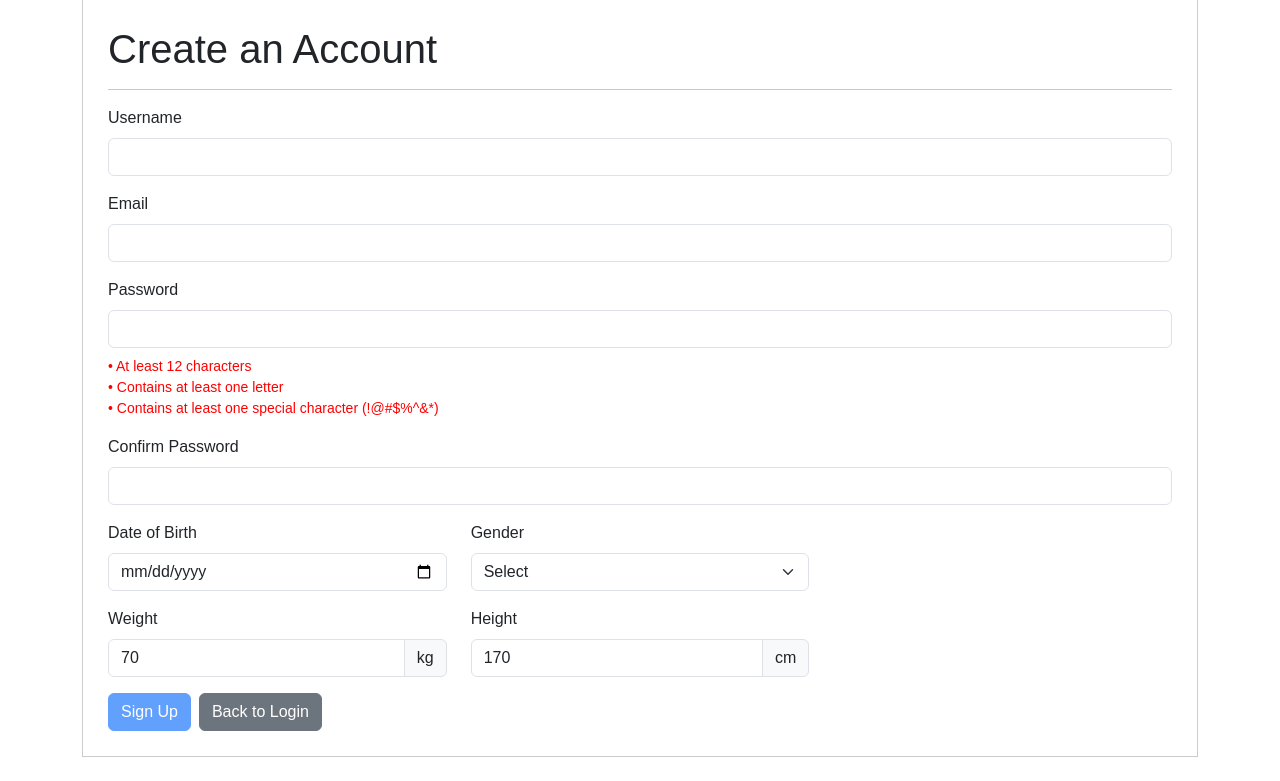
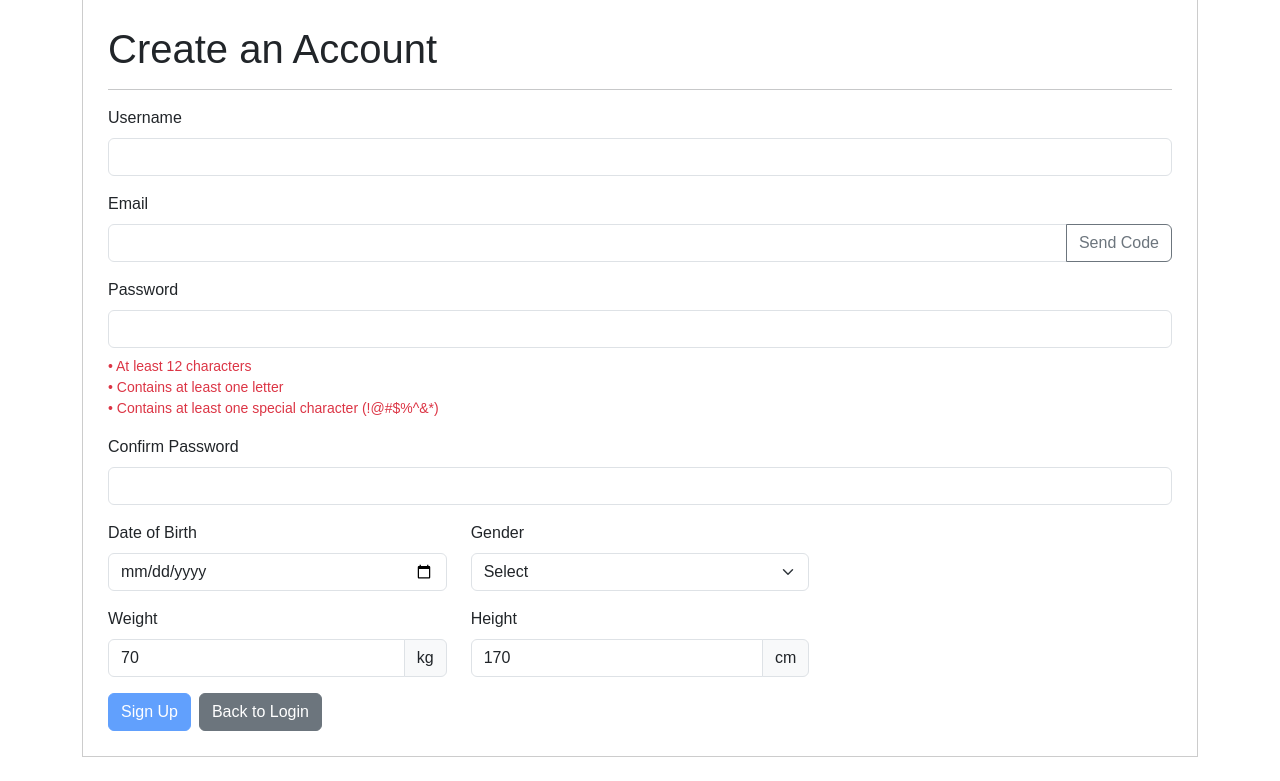
Before and after one commit to nhuntkn/CITS3403-Agile-Web-Development, a Flask app: page /signup in a window 1280 px wide. Shown: the part 145-926 px from the top of the page. Run offline with Flask 3, Linux system fonts and the light colour scheme; some libraries are stand-ins or nearby versions.

Commit message:
verify email when signup, merge conflicts, testing, validate height

```diff
--- a/app.py
+++ b/app.py
@@ -102,6 +102,40 @@ def clear_reset_session():
     session.pop("reset_attempts", None)
     session.pop("reset_verified", None)
 
+
+def send_verification_email(to_email, code):
+    if not app.config["MAIL_USERNAME"] or not app.config["MAIL_PASSWORD"]:
+        raise RuntimeError("Email credentials are not configured")
+
+    msg = EmailMessage()
+    msg["Subject"] = "Email Verification Code"
+    msg["From"] = app.config["MAIL_USERNAME"]
+    msg["To"] = to_email
+    msg.set_content(
+        f"Your verification code is: {code}\n\n"
+        "This code will expire in 5 minutes.\n"
+        "If you did not sign up, please ignore this email."
+    )
+
+    with smtplib.SMTP_SSL("smtp.gmail.com", 465) as smtp:
+        smtp.login(app.config["MAIL_USERNAME"], app.config["MAIL_PASSWORD"])
+        smtp.send_message(msg)
+
+
+def clear_signup_session():
+    session.pop("signup_code", None)
+    session.pop("signup_email", None)
+    session.pop("signup_time", None)
+    session.pop("signup_attempts", None)
+    session.pop("signup_data", None)
+    session.pop("signup_verified_email", None)
+
+@app.route("/test/set_signup_verified_email")
+def test_set_signup_verified_email():
+    if not app.testing:
+        abort(404)
+    session["signup_verified_email"] = request.args.get("email", "")
+    return "", 204
 
 def user_avatar_url(user):
     if not user or not user.avatar:
@@ -398,6 +432,67 @@ def dashboard():
         username=current_user.username
     )
 
+@app.route("/api/send_signup_code", methods=["POST"])
+def send_signup_code():
+    data = request.get_json()
+    email = (data.get("email") or "").strip()
+
+    if not email:
+        return jsonify({"error": "Email is required"}), 400
+
+    if User.query.filter_by(email=email).first():
+        return jsonify({"error": "Email already registered"}), 400
+
+    verification_code = str(random.randint(100000, 999999))
+    try:
+        send_verification_email(email, verification_code)
+    except Exception:
+        return jsonify({"error": "Failed to send verification email"}), 500
+
+    session["signup_email"] = email
+    session["signup_code"] = verification_code
+    session["signup_time"] = time.time()
+    session["signup_attempts"] = 0
+    session.pop("signup_verified_email", None)
+
+    return jsonify({"message": "Verification code sent"})
+
+
+@app.route("/api/verify_signup_code", methods=["POST"])
+def verify_signup_code():
+    data = request.get_json()
+    code = (data.get("code") or "").strip()
+    email = (data.get("email") or "").strip()
+
+    if "signup_code" not in session:
+        return jsonify({"error": "No verification code sent. Please request a new one."}), 400
+
+    attempts = session.get("signup_attempts", 0)
+
+    if attempts >= 5:
+        session.pop("signup_code", None)
+        return jsonify({"error": "Too many incorrect attempts. Please request a new code."}), 400
+
+    if time.time() - session.get("signup_time", 0) > 300:
+        session.pop("signup_code", None)
+        return jsonify({"error": "Verification code expired. Please request a new one."}), 400
+
+    if code != session.get("signup_code"):
+        session["signup_attempts"] = attempts + 1
+        remaining = 5 - (attempts + 1)
+        return jsonify({"error": f"Invalid code. {remaining} attempt(s) remaining."}), 400
+
+    if email != session.get("signup_email"):
+        return jsonify({"error": "Email does not match the one used for verification code request."}), 400
+    session["signup_verified_email"] = email
+    session.pop("signup_email", None)
+    session.pop("signup_code", None)
+    session.pop("signup_time", None)
+    session.pop("signup_attempts", None)
+
+    return jsonify({"message": "Email verified successfully"})
+
+
 @app.route("/signup", methods=["GET", "POST"])
 def signup():
     if request.method == "POST":
@@ -405,60 +500,59 @@ def signup():
         email = request.form.get("email")
         password = request.form.get("password")
         confirm = request.form.get("confirm")
-
         dob = request.form.get("dob")
         gender = request.form.get("gender")
         weight = request.form.get("weight")
         height = request.form.get("height")
 
+        verified_email = session.get("signup_verified_email", "")
+
+        def render_error(msg):
+            return render_template("signup.html",
+                                   today=current_date.today().isoformat(),
+                                   error=msg,
+                                   verified_email=verified_email)
+
         if not password or len(password) < 12:
-            return render_template("signup.html", error="Password must be at least 12 characters long")
+            return render_error("Password must be at least 12 characters long")
 
         if not any(char.isalpha() for char in password):
-            return render_template("signup.html", error="Password must contain at least one letter")
+            return render_error("Password must contain at least one letter")
 
         if not any(char in "!@#$%^&*" for char in password):
-            return render_template(
-                "signup.html",
-                error="Password must contain at least one special character"
-            )
+            return render_error("Password must contain at least one special character")
 
         if password != confirm:
-            return render_template("signup.html", error="Passwords do not match")
+            return render_error("Passwords do not match")
 
         existing = User.query.filter_by(username=username).first()
         if existing:
-            return render_template("signup.html", error="Username already exists")
+            return render_error("Username already exists")
 
         existing_email = User.query.filter_by(email=email).first()
         if existing_email:
-            return render_template(
-                "signup.html",
-                error="Email already exists"
-            )
+            return render_error("Email already exists")
 
         try:
             weight_value = float(weight)
             height_value = float(height)
         except (TypeError, ValueError):
-            return render_template("signup.html", today=current_date.today().isoformat(),
-                                   error="Weight and height must be valid numbers")
+            return render_error("Weight and height must be valid numbers")
 
         if weight_value < 1 or weight_value > 300:
-            return render_template("signup.html", today=current_date.today().isoformat(),
-                                   error="Weight must be between 1 and 300 kg")
+            return render_error("Weight must be between 1 and 300 kg")
 
         if height_value < 50 or height_value > 250:
-            return render_template("signup.html", today=current_date.today().isoformat(),
-                                   error="Height must be between 50 and 250 cm")
+            return render_error("Height must be between 50 and 250 cm")
 
         if round(weight_value, 2) != weight_value:
-            return render_template("signup.html", today=current_date.today().isoformat(),
-                                   error="Weight can only have up to 2 decimal places")
+            return render_error("Weight can only have up to 2 decimal places")
 
         if round(height_value, 2) != height_value:
-            return render_template("signup.html", today=current_date.today().isoformat(),
-                                   error="Height can only have up to 2 decimal places")
+            return render_error("Height can only have up to 2 decimal places")
+
+        if not verified_email or verified_email != email:
+            return render_error("Please verify your email address before signing up")
 
         new_user = User(
             username=username,
@@ -469,16 +563,17 @@ def signup():
             start_weight=weight_value,
             height=height_value
         )
-
         new_user.set_password(password)
-
         db.session.add(new_user)
         db.session.commit()
 
+        clear_signup_session()
         login_user(new_user)
-        return redirect(url_for('dashboard'))
+        return redirect(url_for("dashboard"))
 
-    return render_template("signup.html", today=current_date.today().isoformat())
+    verified_email = session.get("signup_verified_email", "")
+    return render_template("signup.html", today=current_date.today().isoformat(),
+                           verified_email=verified_email)
 
 @app.route('/check_username')
 def check_username():
@@ -699,8 +794,8 @@ def account():
 
                 if height:
                     height_value = round(float(height), 2)
-                    if height_value < 1 or height_value > 300:
-                        return render_account("Height must be between 1 and 300 cm")
+                    if height_value < 50 or height_value > 250:
+                        return render_account("Height must be between 50 and 250 cm")
                     user.height = height_value
 
                 if calorie:
@@ -1018,7 +1113,7 @@ def forgot_password():
             verification_code = str(random.randint(100000, 999999))
             try:
                 send_reset_email(email, verification_code)
-            except:
+            except Exception:
                 return render_template(
                     "forgot_password.html",
                     error="Failed to send verification email"
--- a/static/css/style.css
+++ b/static/css/style.css
@@ -969,3 +969,7 @@ body {
 .account-empty-message {
   color: #777777;
 }
+
+/* ── Form validation rule indicators ─────────────────────── */
+.rule-invalid { color: #dc3545; }
+.rule-valid   { color: #198754; }
--- a/static/js/signup.js
+++ b/static/js/signup.js
@@ -1,46 +1,161 @@
-const pwd = document.getElementById("password");
-const confirmInput = document.getElementById("confirm");
-const ruleLength = document.getElementById("rule-length");
-const ruleLetter = document.getElementById("rule-letter");
-const ruleSpecial = document.getElementById("rule-special");
-const submitBtn = document.querySelector("button[type='submit']");
+// Reads config from data attributes set by the template
+const _cfg = document.getElementById("signup-config").dataset;
+const CSRF_TOKEN             = _cfg.csrf;
+const verifiedEmailFromServer = JSON.parse(_cfg.verifiedEmail);
 
-function checkRules() {
-    const value = pwd.value;
-    ruleLength.style.color = value.length >= 12 ? "green" : "red";
-    ruleLetter.style.color = /[A-Za-z]/.test(value) ? "green" : "red";
-    ruleSpecial.style.color = /[!@#$%^&*]/.test(value) ? "green" : "red";
+// ── Email verification ────────────────────────────────────────────────────
+
+const emailInput        = document.getElementById("emailInput");
+const sendCodeBtn       = document.getElementById("sendCodeBtn");
+const verifySection     = document.getElementById("verifySection");
+const codeInput         = document.getElementById("codeInput");
+const verifyCodeBtn     = document.getElementById("verifyCodeBtn");
+const emailFeedback     = document.getElementById("emailFeedback");
+const codeFeedback      = document.getElementById("codeFeedback");
+const verifiedIndicator = document.getElementById("verifiedIndicator");
+
+let emailVerified = false;
+
+function showVerifiedState() {
+    verifySection.classList.add("d-none");
+    verifiedIndicator.classList.remove("d-none");
+    sendCodeBtn.textContent = "Resend Code";
+    emailVerified = true;
+    checkFormValid();
 }
 
-function checkFormValid() {
-    const value = pwd.value;
-    const valid =
-        value.length >= 12 &&
-        /[A-Za-z]/.test(value) &&
-        /[!@#$%^&*]/.test(value) &&
-        confirmInput.value === value;
-    submitBtn.disabled = !valid;
+function clearVerifiedState() {
+    emailVerified = false;
+    verifiedIndicator.classList.add("d-none");
+    checkFormValid();
+}
+
+// Restore verified state after a server-side validation error re-renders the page
+if (verifiedEmailFromServer) {
+    showVerifiedState();
+}
+
+emailInput.addEventListener("input", () => {
+    if (emailVerified && emailInput.value.trim() !== verifiedEmailFromServer) {
+        clearVerifiedState();
+    }
+});
+
+sendCodeBtn.addEventListener("click", async () => {
+    const email = emailInput.value.trim();
+
+    if (!email) {
+        emailFeedback.textContent = "Please enter an email address";
+        emailFeedback.className = "text-danger";
+        return;
+    }
+
+    emailFeedback.textContent = "";
+    sendCodeBtn.disabled = true;
+    sendCodeBtn.textContent = "Sending...";
+
+    try {
+        const res = await fetch("/api/send_signup_code", {
+            method: "POST",
+            headers: { "Content-Type": "application/json", "X-CSRFToken": CSRF_TOKEN },
+            body: JSON.stringify({ email })
+        });
+        const data = await res.json();
+
+        if (!res.ok) {
+            emailFeedback.textContent = data.error || "Failed to send code";
+            emailFeedback.className = "text-danger";
+        } else {
+            emailFeedback.textContent = "Code sent! Check your inbox.";
+            emailFeedback.className = "text-success";
+            verifySection.classList.remove("d-none");
+            clearVerifiedState();
+            codeInput.value = "";
+            codeFeedback.textContent = "";
+            codeInput.focus();
+        }
+    } catch {
+        emailFeedback.textContent = "Network error. Please try again.";
+        emailFeedback.className = "text-danger";
+    }
+
+    sendCodeBtn.disabled = false;
+    sendCodeBtn.textContent = "Resend Code";
+});
+
+verifyCodeBtn.addEventListener("click", async () => {
+    const code  = codeInput.value.trim();
+    const email = emailInput.value.trim();
+
+    if (!code) {
+        codeFeedback.textContent = "Please enter the verification code";
+        codeFeedback.className = "text-danger";
+        return;
+    }
+
+    verifyCodeBtn.disabled = true;
+    verifyCodeBtn.textContent = "Verifying...";
+
+    try {
+        const res = await fetch("/api/verify_signup_code", {
+            method: "POST",
+            headers: { "Content-Type": "application/json", "X-CSRFToken": CSRF_TOKEN },
+            body: JSON.stringify({ code, email })
+        });
+        const data = await res.json();
+
+        if (!res.ok) {
+            codeFeedback.textContent = data.error || "Invalid code";
+            codeFeedback.className = "text-danger";
+            verifyCodeBtn.disabled = false;
+            verifyCodeBtn.textContent = "Verify";
+        } else {
+            emailFeedback.textContent = "";
+            codeFeedback.textContent = "";
+            showVerifiedState();
+        }
+    } catch {
+        codeFeedback.textContent = "Network error. Please try again.";
+        codeFeedback.className = "text-danger";
+        verifyCodeBtn.disabled = false;
+        verifyCodeBtn.textContent = "Verify";
+    }
+});
+
+// ── Password validation ───────────────────────────────────────────────────
+
+const pwd          = document.getElementById("password");
+const confirmInput = document.getElementById("confirm");
+const submitBtn    = document.getElementById("submitBtn");
+const ruleLength   = document.getElementById("rule-length");
+const ruleLetter   = document.getElementById("rule-letter");
+const ruleSpecial  = document.getElementById("rule-special");
+
+function setRule(el, valid) {
+    el.classList.toggle("rule-valid", valid);
+    el.classList.toggle("rule-invalid", !valid);
 }
 
 pwd.addEventListener("input", () => {
-    checkRules();
+    const value = pwd.value;
+    setRule(ruleLength, value.length >= 12);
+    setRule(ruleLetter, /[A-Za-z]/.test(value));
+    setRule(ruleSpecial, /[!@#$%^&*]/.test(value));
     checkFormValid();
-    const feedback = document.getElementById("confirmFeedback");
-    feedback.innerText = confirmInput.value && confirmInput.value !== pwd.value
-        ? "Passwords do not match" : "";
 });
 
 confirmInput.addEventListener("input", () => {
-    const feedback = document.getElementById("confirmFeedback");
-    feedback.innerText = confirmInput.value !== pwd.value ? "Passwords do not match" : "";
+    document.getElementById("confirmFeedback").innerText =
+        confirmInput.value !== pwd.value ? "Passwords do not match" : "";
     checkFormValid();
 });
 
+// ── Username availability check ───────────────────────────────────────────
+
 document.querySelector('input[name="username"]').addEventListener("blur", function () {
-    const username = this.value;
-    if (!username) return;
-    fetch(`/check_username?username=${encodeURIComponent(username)}`)
-        .then(res => res.json())
+    if (!this.value) return;
+    fetch(`/check_username?username=${encodeURIComponent(this.value)}`)
+        .then(r => r.json())
         .then(data => {
             document.getElementById("usernameFeedback").innerText =
                 data.exists ? "Username already exists" : "";
@@ -52,4 +167,15 @@ if (dobInput) {
     dobInput.setAttribute("max", new Date().toISOString().split("T")[0]);
 }
 
+function checkFormValid() {
+    const value = pwd.value;
+    submitBtn.disabled = !(
+        value.length >= 12 &&
+        /[A-Za-z]/.test(value) &&
+        /[!@#$%^&*]/.test(value) &&
+        confirmInput.value === value &&
+        emailVerified
+    );
+}
+
 submitBtn.disabled = true;
--- a/templates/signup.html
+++ b/templates/signup.html
@@ -9,17 +9,20 @@
 </div>
 
 <div class="container py-4">
-
     <div class="main-box">
 
         <h1>Create an Account</h1>
         <hr>
 
         {% if error %}
-            <div class="alert alert-danger">
-                {{ error }}
+            <div class="alert alert-danger">{{ error }}</div>
+        {% endif %}
+
+        <div id="signup-config"
+             data-csrf="{{ csrf_token() }}"
+             data-verified-email='{{ verified_email | tojson }}'
+             hidden>
         </div>
-        {% endif %}
 
         <form method="POST">
             <input type="hidden" name="csrf_token" value="{{ csrf_token() }}">
@@ -31,35 +34,55 @@
                 <small id="usernameFeedback" class="form-feedback"></small>
             </div>
 
-            <!-- Email -->
+            <!-- Email + Send Code -->
             <div class="mb-3">
                 <label class="form-label">Email</label>
-
+                <div class="input-group">
                     <input
                         type="email"
                         class="form-control"
                         name="email"
+                        id="emailInput"
+                        value="{{ verified_email or '' }}"
                         required
                     >
+                    <button type="button" class="btn btn-outline-secondary" id="sendCodeBtn">
+                        Send Code
+                    </button>
+                </div>
+                <small id="emailFeedback"></small>
+                <div class="form-text mt-2 d-none" id="verifiedIndicator">
+                    <div class="rule-valid">• Email verified</div>
+                </div>
+            </div>
+
+            <!-- Verification code (shown after Send Code is clicked) -->
+            <div id="verifySection" class="mb-3 d-none">
+                <label class="form-label">Verification Code</label>
+                <div class="input-group">
+                    <input
+                        type="text"
+                        class="form-control"
+                        id="codeInput"
+                        maxlength="6"
+                        autocomplete="one-time-code"
+                        placeholder="Enter 6-digit code"
+                    >
+                    <button type="button" class="btn btn-outline-primary" id="verifyCodeBtn">
+                        Verify
+                    </button>
+                </div>
+                <small id="codeFeedback"></small>
             </div>
 
             <!-- Password -->
             <div class="mb-3">
                 <label class="form-label">Password</label>
-
-                <input
-                    type="password"
-                    class="form-control"
-                    name="password"
-                    id="password"
-                    required
-                >
-
-                <!-- Password rules -->
-                <div class="password-rules">
-                    <div id="rule-length" class="pw-rule">• At least 12 characters</div>
-                    <div id="rule-letter" class="pw-rule">• Contains at least one letter</div>
-                    <div id="rule-special" class="pw-rule">• Contains at least one special character (!@#$%^&*)</div>
+                <input type="password" class="form-control" name="password" id="password" required>
+                <div class="form-text mt-2">
+                    <div id="rule-length" class="rule-invalid">• At least 12 characters</div>
+                    <div id="rule-letter" class="rule-invalid">• Contains at least one letter</div>
+                    <div id="rule-special" class="rule-invalid">• Contains at least one special character (!@#$%^&*)</div>
                 </div>
             </div>
 
@@ -72,17 +95,10 @@
 
             <!-- DOB + Gender -->
             <div class="row mb-3">
-
                 <div class="col-md-4">
                     <label class="form-label">Date of Birth</label>
-                    <input
-                        type="date"
-                        class="form-control"
-                        name="dob"
-                        max="{{ today }}"
-                    >
+                    <input type="date" class="form-control" name="dob" max="{{ today }}">
                 </div>
-
                 <div class="col-md-4">
                     <label class="form-label">Gender</label>
                     <select class="form-select" name="gender">
@@ -91,12 +107,10 @@
                         <option>Female</option>
                     </select>
                 </div>
-
             </div>
 
             <!-- Weight + Height -->
             <div class="row mb-3">
-
                 <div class="col-md-4">
                     <label class="form-label">Weight</label>
                     <div class="input-group">
@@ -104,7 +118,6 @@
                         <span class="input-group-text">kg</span>
                     </div>
                 </div>
-
                 <div class="col-md-4">
                     <label class="form-label">Height</label>
                     <div class="input-group">
@@ -112,21 +125,15 @@
                         <span class="input-group-text">cm</span>
                     </div>
                 </div>
-
             </div>
 
             <div class="d-flex gap-2">
-                <button type="submit" class="btn btn-primary">Sign Up</button>
-
-                <a href="{{ url_for('login') }}" class="btn btn-secondary">
-                    Back to Login
-                </a>
+                <button type="submit" class="btn btn-primary" id="submitBtn">Sign Up</button>
+                <a href="{{ url_for('login') }}" class="btn btn-secondary">Back to Login</a>
             </div>
 
         </form>
-
     </div>
-
 </div>
 {% endblock %}
 
```
Also changed, not shown: tests/conftest.py (+9 -0 lines), tests/test_flask_flows.py (+85 -4 lines), tests/test_selenium.py (+6 -3 lines), README.md. Lines whose indentation alone changed are shown as unchanged.
